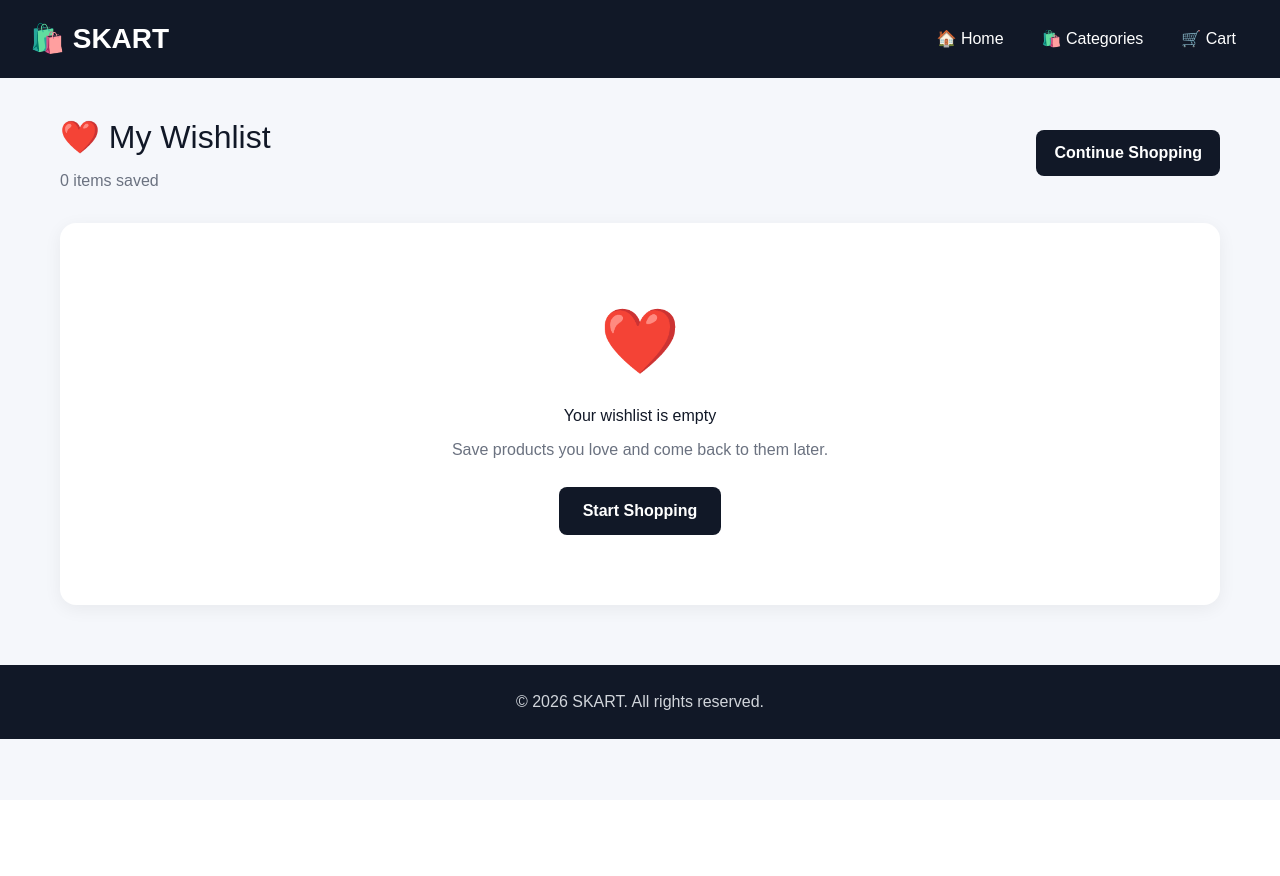
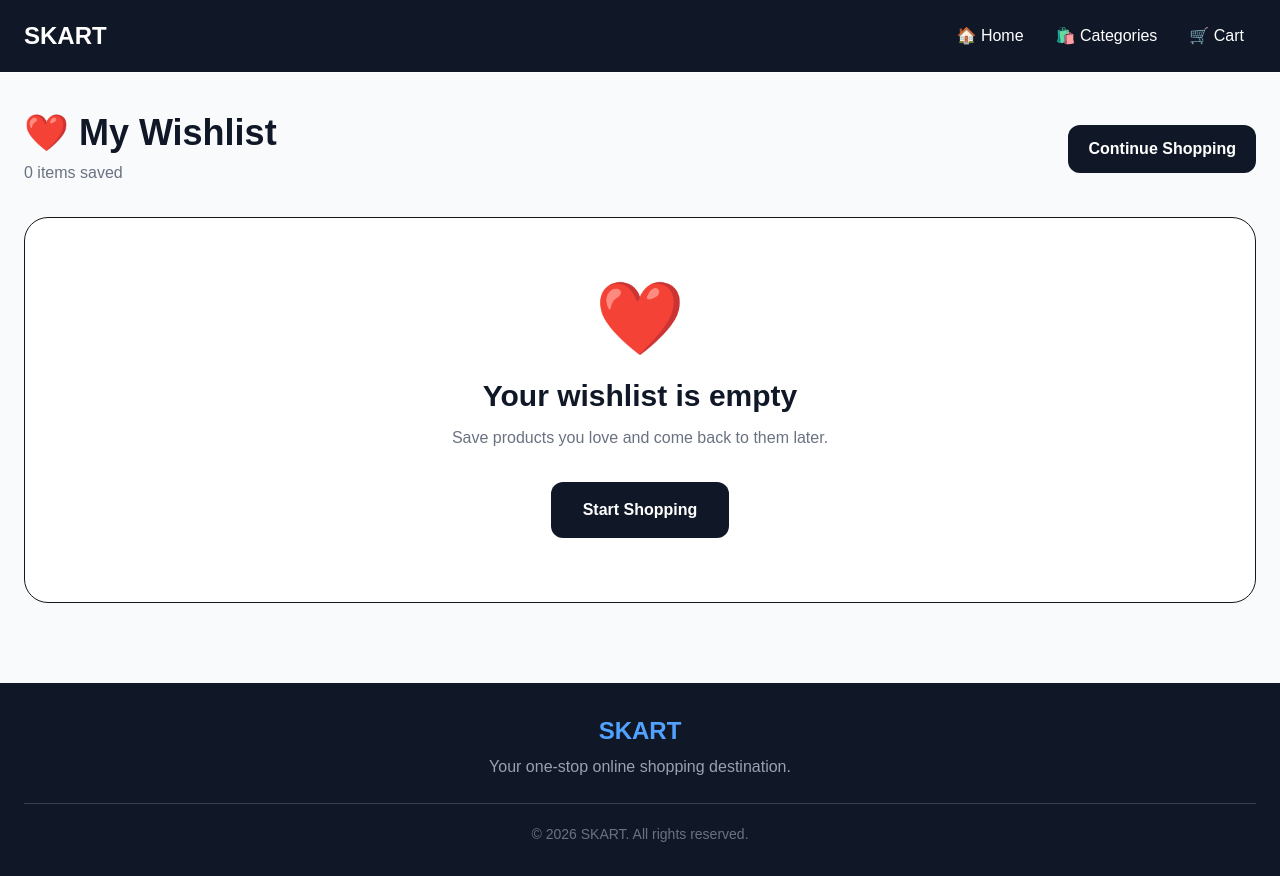
Before and after one commit to SKART2026/SKART-ECOMMERCE, a Next.js app: page /wishlist in a window 1280 px wide. Before the commit the page ends 800 px from the top, so only its background shows below. Built offline with nearby package versions, Linux system fonts and the light colour scheme.

Commit message:
Improve cart and wishlist

```diff
--- a/app/wishlist/page.tsx
+++ b/app/wishlist/page.tsx
@@ -12,343 +12,190 @@ wishlistCount,
   } = useCart();
 
   return (
-<main
-style={{
-minHeight: "100vh",
-background: "#f5f7fb",
-color: "#111827",
-}}
->
-<header
-style={{
-background: "#111827",
-color: "white",
-padding: "18px 30px",
-display: "flex",
-alignItems: "center",
-justifyContent: "space-between",
-gap: "20px",
-flexWrap: "wrap",
-}}
->
+    <main className="min-h-screen bg-gray-50">
+      {/* HEADER */}
+      <header className="bg-gray-900 text-white border-b">
+        <div className="max-w-7xl mx-auto px-4 sm:px-6 py-4 flex items-center justify-between gap-4 flex-wrap">
           <Link
             href="/"
-style={{
-color: "white",
-textDecoration: "none",
-fontSize: "28px",
-fontWeight: "800",
-}}
+            className="text-2xl font-extrabold text-white"
           >
-🛍️ SKART </Link>
+            SKART
+          </Link>
 
-    <nav
-      style={{
-        display: "flex",
-        gap: "10px",
-        alignItems: "center",
-        flexWrap: "wrap",
-      }}
-    >
+          <nav className="flex items-center gap-2 flex-wrap">
             <Link
               href="/"
-        style={{
-          color: "white",
-          textDecoration: "none",
-          padding: "9px 14px",
-          borderRadius: "8px",
-        }}
+              className="px-3 py-2 rounded-lg hover:bg-gray-800 transition"
             >
               🏠 Home
             </Link>
 
             <Link
               href="/categories"
-        style={{
-          color: "white",
-          textDecoration: "none",
-          padding: "9px 14px",
-          borderRadius: "8px",
-        }}
+              className="px-3 py-2 rounded-lg hover:bg-gray-800 transition"
             >
               🛍️ Categories
             </Link>
 
             <Link
               href="/cart"
-        style={{
-          color: "white",
-          textDecoration: "none",
-          padding: "9px 14px",
-          borderRadius: "8px",
-        }}
+              className="px-3 py-2 rounded-lg hover:bg-gray-800 transition"
             >
               🛒 Cart
             </Link>
           </nav>
+        </div>
       </header>
 
-  <section
-    style={{
-      maxWidth: "1200px",
-      margin: "0 auto",
-      padding: "35px 20px 60px",
-    }}
-  >
-    <div
-      style={{
-        display: "flex",
-        justifyContent: "space-between",
-        alignItems: "center",
-        gap: "15px",
-        marginBottom: "30px",
-        flexWrap: "wrap",
-      }}
-    >
+      {/* CONTENT */}
+      <section className="max-w-7xl mx-auto px-4 sm:px-6 py-8 sm:py-10">
+        <div className="flex items-center justify-between gap-4 mb-8 flex-wrap">
           <div>
-        <h1
-          style={{
-            fontSize: "32px",
-            margin: "0 0 8px",
-          }}
-        >
+            <h1 className="text-3xl sm:text-4xl font-bold text-gray-900">
               ❤️ My Wishlist
             </h1>
 
-        <p
-          style={{
-            margin: 0,
-            color: "#6b7280",
-          }}
-        >
-          {wishlistCount} {wishlistCount === 1 ? "item" : "items"} saved
+            <p className="text-gray-500 mt-2">
+              {wishlistCount}{" "}
+              {wishlistCount === 1 ? "item" : "items"} saved
             </p>
           </div>
 
           <Link
             href="/"
-        style={{
-          background: "#111827",
-          color: "white",
-          textDecoration: "none",
-          padding: "11px 18px",
-          borderRadius: "8px",
-          fontWeight: "600",
-        }}
+            className="bg-gray-900 text-white px-5 py-3 rounded-xl font-semibold hover:bg-gray-800 transition"
           >
             Continue Shopping
           </Link>
         </div>
 
         {wishlist.length === 0 ? (
-      <div
-        style={{
-          background: "white",
-          borderRadius: "16px",
-          padding: "70px 20px",
-          textAlign: "center",
-          boxShadow: "0 4px 18px rgba(0,0,0,0.06)",
-        }}
-      >
-        <div
-          style={{
-            fontSize: "64px",
-            marginBottom: "15px",
-          }}
-        >
-          ❤️
-        </div>
+          /* EMPTY WISHLIST */
+          <div className="bg-white rounded-3xl border p-10 sm:p-16 text-center">
+            <div className="text-7xl mb-6">❤️</div>
 
-        <h2
-          style={{
-            margin: "0 0 10px",
-          }}
-        >
+            <h2 className="text-2xl sm:text-3xl font-bold text-gray-900">
               Your wishlist is empty
             </h2>
 
-        <p
-          style={{
-            color: "#6b7280",
-            marginBottom: "25px",
-          }}
-        >
+            <p className="text-gray-500 mt-3 max-w-md mx-auto">
               Save products you love and come back to them later.
             </p>
 
             <Link
               href="/"
-          style={{
-            display: "inline-block",
-            background: "#111827",
-            color: "white",
-            textDecoration: "none",
-            padding: "12px 24px",
-            borderRadius: "8px",
-            fontWeight: "600",
-          }}
+              className="inline-block mt-8 bg-gray-900 text-white px-8 py-4 rounded-xl font-bold hover:bg-gray-800 transition"
             >
               Start Shopping
             </Link>
           </div>
         ) : (
-      <div
-        style={{
-          display: "grid",
-          gridTemplateColumns: "repeat(auto-fill, minmax(250px, 1fr))",
-          gap: "22px",
-        }}
-      >
+          /* WISHLIST PRODUCTS */
+          <div className="grid grid-cols-1 sm:grid-cols-2 lg:grid-cols-3 xl:grid-cols-4 gap-5 sm:gap-6">
             {wishlist.map((product) => (
               <div
                 key={product.id}
-            style={{
-              background: "white",
-              borderRadius: "16px",
-              overflow: "hidden",
-              boxShadow: "0 4px 18px rgba(0,0,0,0.06)",
-            }}
+                className="bg-white rounded-2xl border overflow-hidden hover:shadow-lg transition"
               >
+                {/* PRODUCT IMAGE */}
                 <Link
                   href={`/products/${product.id}`}
-              style={{
-                textDecoration: "none",
-                color: "inherit",
-              }}
+                  className="block"
                 >
-              <div
-                style={{
-                  height: "210px",
-                  display: "flex",
-                  alignItems: "center",
-                  justifyContent: "center",
-                  background: "#f3f4f6",
-                  fontSize: "80px",
-                }}
-              >
-                {product.image || "📦"}
+                  <div className="h-56 bg-gray-100 flex items-center justify-center overflow-hidden">
+                    {product.image ? (
+                      product.image.startsWith("http") ? (
+                        <img
+                          src={product.image}
+                          alt={product.name}
+                          className="w-full h-full object-contain"
+                        />
+                      ) : (
+                        <span className="text-7xl">
+                          {product.image}
+                        </span>
+                      )
+                    ) : (
+                      <span className="text-7xl">📦</span>
+                    )}
                   </div>
                 </Link>
 
-            <div style={{ padding: "18px" }}>
-              <h2
-                style={{
-                  fontSize: "20px",
-                  margin: "0 0 7px",
-                }}
-              >
+                {/* PRODUCT DETAILS */}
+                <div className="p-5">
+                  <Link href={`/products/${product.id}`}>
+                    <h2 className="text-lg font-bold text-gray-900 hover:text-blue-600 transition">
                       {product.name}
                     </h2>
+                  </Link>
 
-              <p
-                style={{
-                  margin: "0 0 8px",
-                  color: "#6b7280",
-                }}
-              >
+                  <p className="text-gray-500 text-sm mt-1">
                     {product.category}
                   </p>
 
-              <div
-                style={{
-                  marginBottom: "10px",
-                  color: "#f59e0b",
-                }}
-              >
-                ⭐ {product.rating}{" "}
-                <span
-                  style={{
-                    color: "#6b7280",
-                  }}
-                >
-                  ({product.reviews})
+                  {/* RATING */}
+                  <div className="mt-3 text-sm">
+                    <span className="text-yellow-500 font-semibold">
+                      ⭐ {product.rating.toFixed(1)}
+                    </span>
+
+                    <span className="text-gray-500 ml-2">
+                      ({product.reviews} reviews)
                     </span>
                   </div>
 
-              <div
-                style={{
-                  display: "flex",
-                  alignItems: "center",
-                  gap: "10px",
-                  marginBottom: "15px",
-                }}
-              >
-                <strong
-                  style={{
-                    fontSize: "22px",
-                  }}
-                >
+                  {/* PRICE */}
+                  <div className="flex items-center gap-3 mt-3 flex-wrap">
+                    <span className="text-xl font-bold text-gray-900">
                       ₹{product.price.toLocaleString("en-IN")}
-                </strong>
+                    </span>
 
-                {product.oldPrice && (
-                  <span
-                    style={{
-                      color: "#9ca3af",
-                      textDecoration: "line-through",
-                    }}
-                  >
+                    {product.oldPrice > product.price && (
+                      <span className="text-gray-400 line-through">
                         ₹{product.oldPrice.toLocaleString("en-IN")}
                       </span>
                     )}
                   </div>
 
-              <div
-                style={{
-                  display: "flex",
-                  gap: "8px",
-                  marginBottom: "10px",
-                }}
-              >
+                  {/* STOCK */}
+                  <div className="mt-3">
+                    {product.stock > 0 ? (
+                      <span className="text-sm text-green-600 font-medium">
+                        ✓ In stock
+                      </span>
+                    ) : (
+                      <span className="text-sm text-red-600 font-medium">
+                        Out of stock
+                      </span>
+                    )}
+                  </div>
+
+                  {/* ACTIONS */}
+                  <div className="flex gap-2 mt-4">
                     <button
                       onClick={() => moveWishlistToCart(product)}
                       disabled={!product.stock}
-                  style={{
-                    flex: 1,
-                    border: "none",
-                    background: product.stock
-                      ? "#111827"
-                      : "#9ca3af",
-                    color: "white",
-                    padding: "10px",
-                    borderRadius: "8px",
-                    cursor: product.stock
-                      ? "pointer"
-                      : "not-allowed",
-                    fontWeight: "600",
-                  }}
+                      className="flex-1 bg-gray-900 text-white py-3 rounded-xl font-semibold hover:bg-gray-800 transition disabled:bg-gray-400 disabled:cursor-not-allowed"
                     >
                       🛒 Move to Cart
                     </button>
 
                     <button
-                  onClick={() => removeFromWishlist(product.id)}
+                      onClick={() =>
+                        removeFromWishlist(product.id)
+                      }
                       title="Remove from wishlist"
-                  style={{
-                    width: "45px",
-                    border: "1px solid #e5e7eb",
-                    background: "white",
-                    borderRadius: "8px",
-                    cursor: "pointer",
-                    fontSize: "18px",
-                  }}
+                      className="w-12 border border-gray-300 bg-white rounded-xl text-xl hover:bg-red-50 hover:border-red-300 transition"
                     >
                       🗑️
                     </button>
                   </div>
 
+                  {/* VIEW PRODUCT */}
                   <Link
                     href={`/products/${product.id}`}
-                style={{
-                  display: "block",
-                  textAlign: "center",
-                  border: "1px solid #d1d5db",
-                  color: "#111827",
-                  textDecoration: "none",
-                  padding: "9px",
-                  borderRadius: "8px",
-                  fontWeight: "600",
-                }}
+                    className="block text-center border border-gray-300 text-gray-900 py-3 rounded-xl font-semibold mt-3 hover:bg-gray-50 transition"
                   >
                     View Product
                   </Link>
@@ -359,17 +206,22 @@ fontWeight: "800",
         )}
       </section>
 
-  <footer
-    style={{
-      background: "#111827",
-      color: "#d1d5db",
-      textAlign: "center",
-      padding: "25px",
-    }}
-  >
+      {/* FOOTER */}
+      <footer className="bg-gray-900 text-white mt-10">
+        <div className="max-w-7xl mx-auto px-4 sm:px-6 py-8 text-center">
+          <div className="text-2xl font-bold text-blue-400 mb-2">
+            SKART
+          </div>
+
+          <p className="text-gray-400">
+            Your one-stop online shopping destination.
+          </p>
+
+          <div className="border-t border-gray-700 mt-6 pt-5 text-sm text-gray-500">
             © 2026 SKART. All rights reserved.
+          </div>
+        </div>
       </footer>
     </main>
-
   );
 }
```
Also changed, not shown: app/cart/page.tsx (+85 -147 lines). Lines whose indentation alone changed are shown as unchanged.
